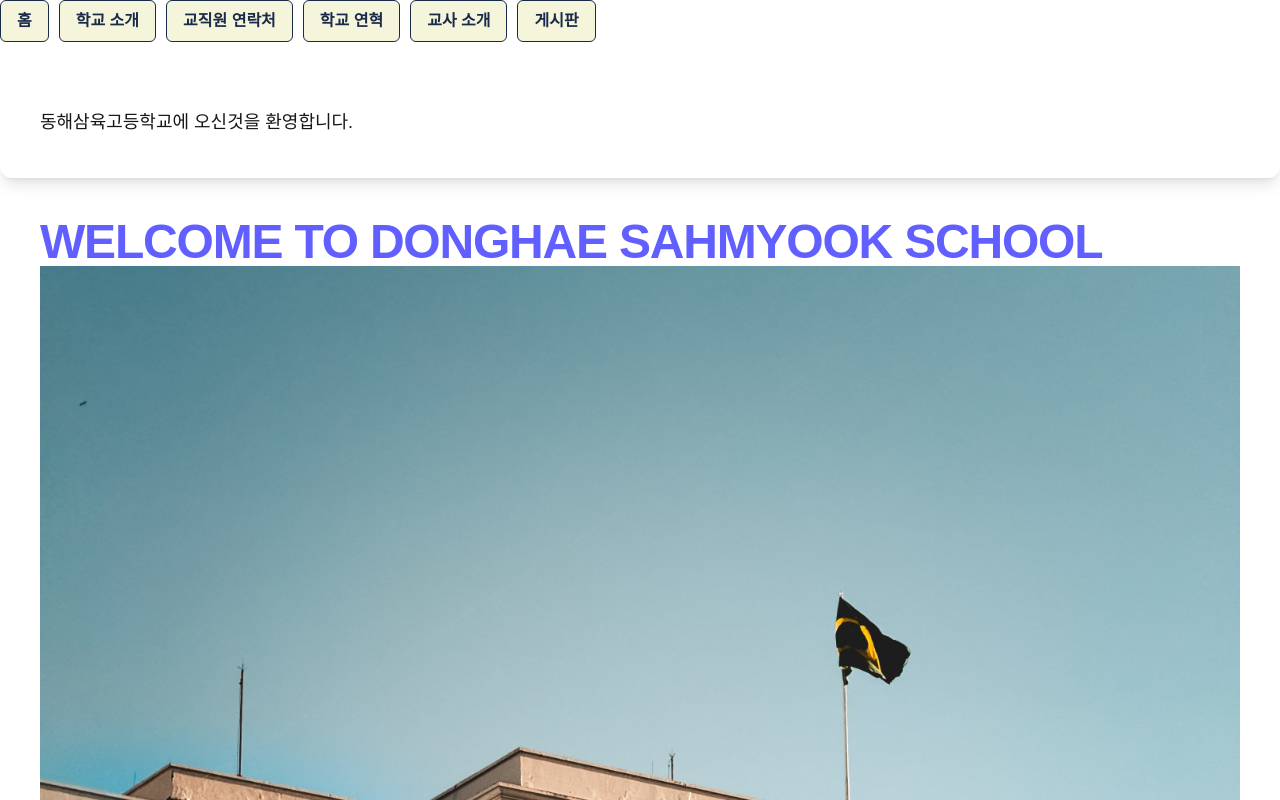
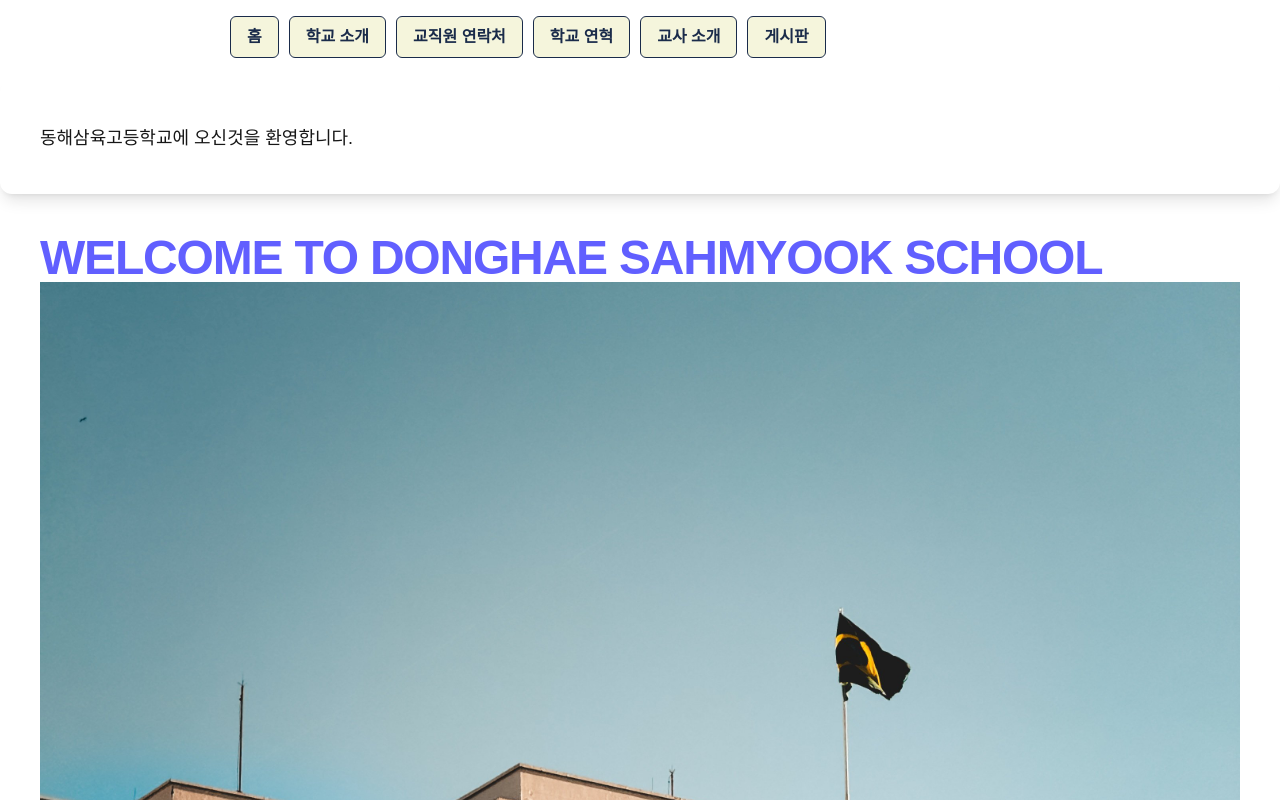
Before and after one commit to park53046/board-app, a Next.js app: page / in a window 1280 px wide. Shown: the top 800 px of the page. Built offline with nearby package versions, Linux system fonts and the light colour scheme.

Commit message:
상단 메뉴 정렬 여백 조정

```diff
--- a/app/layout.tsx
+++ b/app/layout.tsx
@@ -11,7 +11,17 @@ export default function RootLayout({
     <html lang="ko">
       <body>
         {/* 여기에 공통 메뉴를 만듭니다 */}
-        <nav style={{ display: "flex", gap: "10px", marginBottom: "20px" }}>
+        <nav
+          style={{
+            display: "flex",
+            gap: "10px",
+            flexWrap: "wrap",
+            maxWidth: "860px",
+            margin: "0 auto",
+            padding: "16px 20px 0",
+            marginBottom: "20px",
+          }}
+        >
           <Link href="/" className="nav-btn">홈</Link>
           <Link href="/about" className="nav-btn">학교 소개</Link>
           <Link href="/contact" className="nav-btn">교직원 연락처</Link>
```
